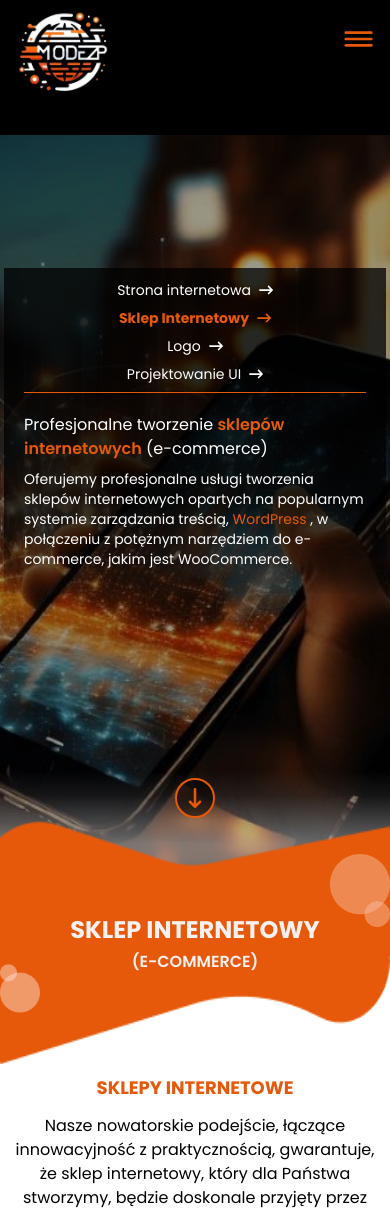
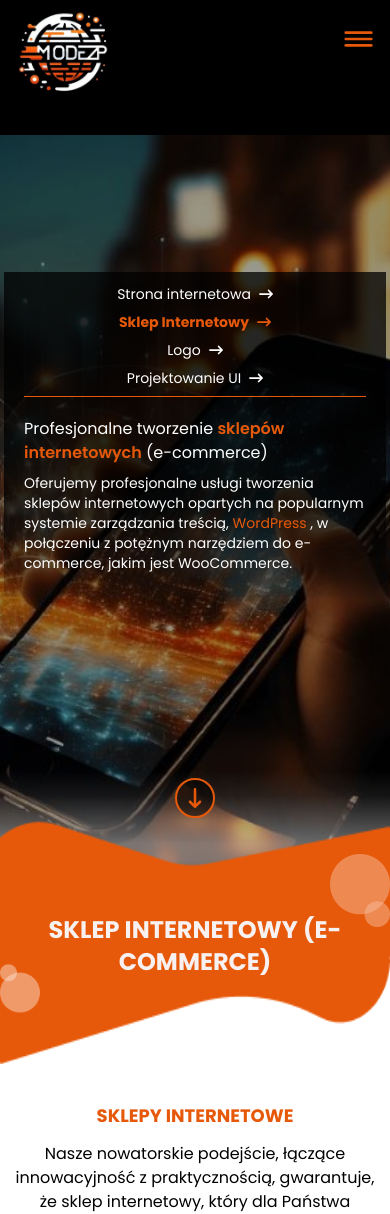
Before and after one commit to Engarr/modezp, a Next.js app: page /uslugi/sklep in a window 390 px wide. Shown: the top 1214 px of the page. Built offline with nearby package versions, Linux system fonts and the light colour scheme.

Commit message:
modify sklep page

```diff
--- a/src/app/uslugi/components/services-nav.tsx
+++ b/src/app/uslugi/components/services-nav.tsx
@@ -11,7 +11,7 @@ const ServicesNav = ({ children }: ServicesNavType) => {
   return (
     <motion.div
       className='relative top-[-7vh] container flex flex-col gradiend w-full md:w-3/4
-             py-3 px-5 xl:py-5 xl:px-10'
+             py-3 px-5 xl:py-5 xl:px-10 mt-2 lg:mt-0'
       initial={{ opacity: 0 }}
       whileInView={{ opacity: 1 }}>
       <div className='flex flex-col md:flex-row flex-wrap justify-center gap-2 md:gap-4 xl:gap-6 mb-2 xl:mb-5'>
--- a/src/app/uslugi/sklep/components/more-info.tsx
+++ b/src/app/uslugi/sklep/components/more-info.tsx
@@ -1,5 +1,7 @@
+'use client';
+import React from 'react';
 import SectionTitle from '@/components/section-header';
-import React from 'react';
+import { motion } from 'framer-motion';
 
 const moreInfoData = [
   {
@@ -22,7 +24,11 @@ const moreInfoData = [
 
 const MoreInfo = () => {
   return (
-    <div className='container left-1/2 relative -translate-x-1/2  mb-20'>
+    <motion.div
+      className='container left-1/2 relative -translate-x-1/2  mb-20'
+      initial={{ opacity: 0 }}
+      whileInView={{ opacity: 1 }}
+      transition={{ once: true }}>
       <SectionTitle style=' text-center md:text-start my-[50px]'>
         Dowiedz się więcej
       </SectionTitle>
@@ -36,7 +42,7 @@ const MoreInfo = () => {
           </div>
         </div>
       ))}
-    </div>
+    </motion.div>
   );
 };
 
--- a/src/app/uslugi/sklep/page.tsx
+++ b/src/app/uslugi/sklep/page.tsx
@@ -14,7 +14,7 @@ import MoreInfo from './components/more-info';
 
 const Shop = () => {
   return (
-    <div>
+    <div className='overflow-hidden'>
       <section
         className={`relative flex lg:py-10 justify-center items-center w-[100%] bg-black bg-opacity-40 min-h-[91vh] mb-10 text-white p-1 xl:p-0`}>
         <div>
@@ -97,12 +97,8 @@ const Shop = () => {
           />
           <div className='w-[100%] md:w-[50%] sm:px-5 flex flex-col justify-between text-center sm:text-left'>
             <SectionTitle style='text-main-bright-color border-b-transparent mb-0'>
-              SKLEP INTERNETOWY
+              SKLEP INTERNETOWY (E-COMMERCE)
             </SectionTitle>
-            <span className='mt-[-20px] text-main-bright-color font-semibold lg:text-2xl'>
-              {' '}
-              (E-COMMERCE)
-            </span>
           </div>
         </div>
         <motion.div
--- a/src/app/uslugi/strona-internetowa/components/ending-section.tsx
+++ b/src/app/uslugi/strona-internetowa/components/ending-section.tsx
@@ -132,7 +132,7 @@ type WhyUsCardType = {
 };
 export const WhyUsCard = ({ text }: WhyUsCardType) => {
   return (
-    <div className='bg-main-bright-color w-full h-[100px] lg:w-[330px] lg:h-[200px] rounded-[200px] flex justify-center items-center shadow-2xl px-[10px] py-[15px]'>
+    <div className='bg-main-bright-color w-[90%] h-[100px] lg:w-[330px] lg:h-[200px] rounded-[200px] flex justify-center items-center shadow-2xl px-[10px] py-[15px]'>
       <p className='text-base lg:text-xl xl:text-2xl font-semibold'>{text}</p>
     </div>
   );
```
